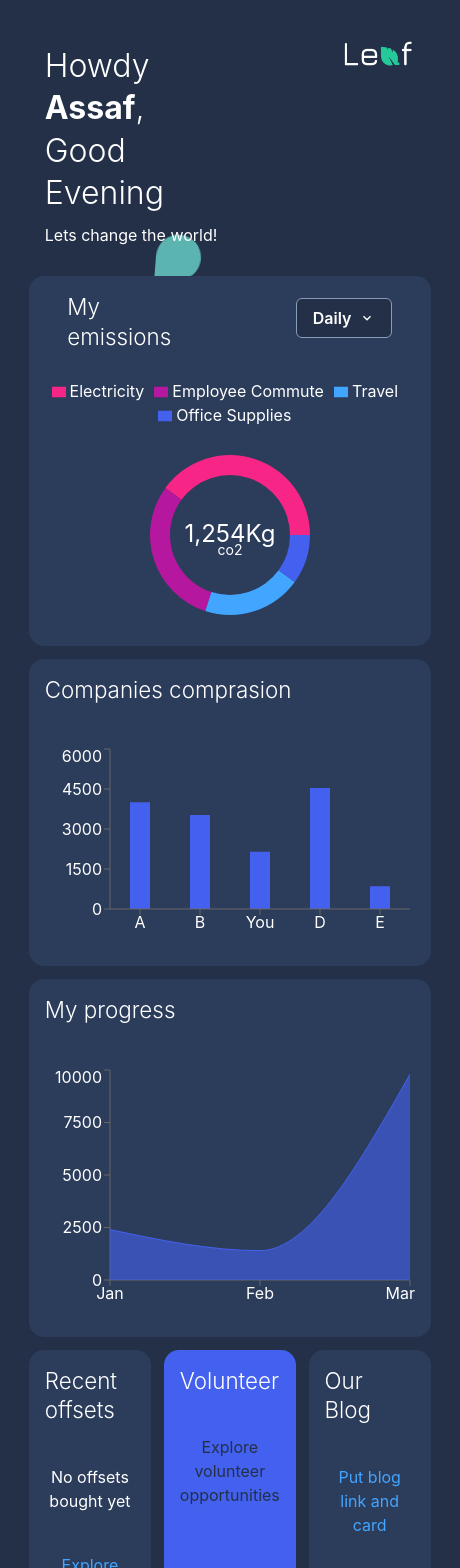
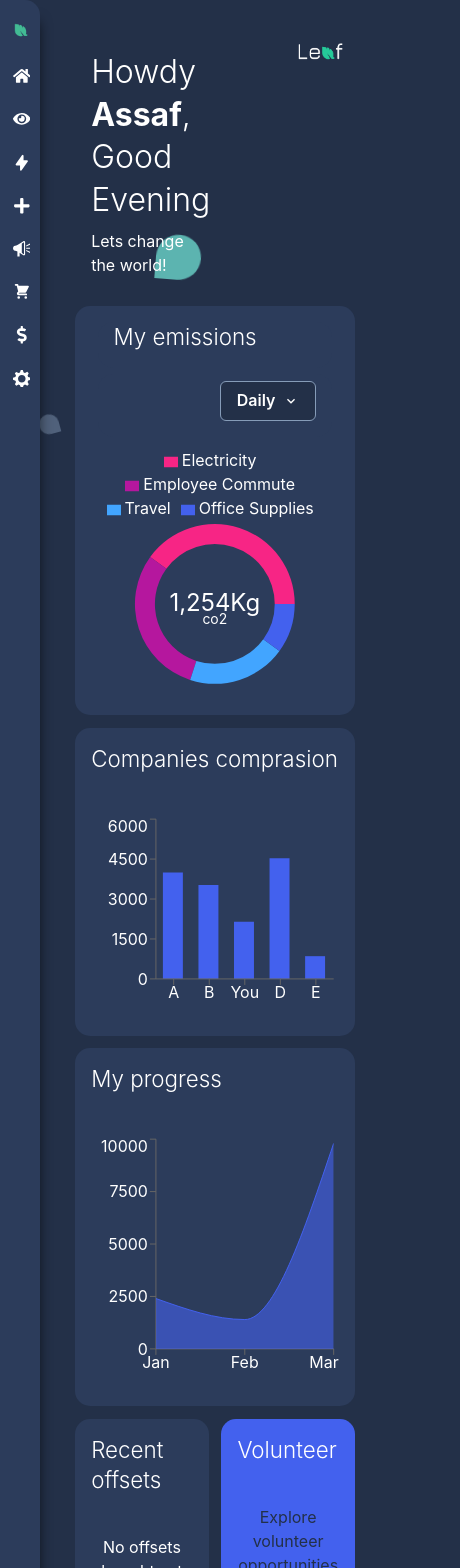
Before and after one commit to AssafWoo/Leaf-groot, a React (Create React App) app: page / in a window 390 px wide. Shown: the top 1568 px of the page, 460 px wide, since content can reach past the window. Built offline with nearby package versions, Linux system fonts and the light colour scheme.

Commit message:
fixed responsive for mobile

```diff
--- a/src/Components/Charts/bar.jsx
+++ b/src/Components/Charts/bar.jsx
@@ -28,11 +28,11 @@ const data = [
 
 ];
 
-const BarsChart = () => {
+const BarsChart = ({width}) => {
 
     return (
         <Wrapper>
-            <ResponsiveContainer width={370} height={200}>
+            <ResponsiveContainer width={width} height={200}>
                 <BarChart data={data}>
                     <Bar barSize={20}  dataKey="co2" fill={LightBlue} />
                     <XAxis tick={{fill:'white'}} dataKey="name" />
--- a/src/Components/Side_bar/left-side-bar.jsx
+++ b/src/Components/Side_bar/left-side-bar.jsx
@@ -63,7 +63,6 @@ const SideBar = ({size}) => {
     }
     return(
         <SideBarWrapper>
-            <FloatEffect size="sm" />
             <ItemsNav>
                 <Link to="/">
                     <LeafIcon src={LeafLogo} style={{marginBottom:'1rem', width: size ? '40%' : '25%'}} />
--- a/src/Components/Side_bar/style.js
+++ b/src/Components/Side_bar/style.js
@@ -40,7 +40,8 @@ export const Item = styled.div`
     }
     .active{
       background:${Black};
-      padding:.5rem;
+      padding:.5rem .4rem;
+      margin:auto;
       display:block;
       color:'white';
       ${TransitionEffect};
--- a/src/Layout.jsx
+++ b/src/Layout.jsx
@@ -44,6 +44,7 @@ export const Layout = ({children}) => {
     else if(screenSize === 'fullscreen') {
         middle = (
             <>
+                <SideBar size={true} />
                 <AppWrapper size={true}>
                     <BreakLine />
                     {children}
--- a/src/Modules/dashboard/dashboard-content.jsx
+++ b/src/Modules/dashboard/dashboard-content.jsx
@@ -52,10 +52,10 @@ const DashboardContent = ({companyName, userName}) => {
                         <BarsChart />
                     </BoxSize>
                 </Flex>
-                <BoxSize ref={myStackedRef} flexSize="5">
+                <BoxSize ref={myStackedRef} flexSize="3">
                     <Heading fontWeight="300" textAlign="left" fontSize="1.4rem">My progress</Heading>
                     <BreakLine />
-                    <StackedArea width={itemWidth2} />
+                    <StackedArea width={itemWidth1} />
                 </BoxSize>
                     <Flex>
                         <BoxSize flexSize="3" >
--- a/src/Styles/styles.js
+++ b/src/Styles/styles.js
@@ -16,6 +16,7 @@ export const Flex = styled.div`
 export const AppWrapper = styled.div`
     text-align: center;
     grid-area:content;
+    padding:.4rem;
     ${props => {
         if(props.size){
             return {display:'flex'};
@@ -33,7 +34,7 @@ export const MainWrapper = styled.div`
             case '1-cols':
                 return '50px auto 0px';
             case 'fullscreen':
-                return '0px auto 0px';
+                return '40px auto';
             default:
                 return '160px auto 100px';
         }
@@ -62,7 +63,7 @@ export const MainWrapper = styled.div`
             case '1-cols':
                 return '"sidebar content"';
             case 'fullscreen':
-                return '"content"';
+                return '"sidebar content"';
             default:
                 return '"sidebar content leftsidebar"';
         }
```
